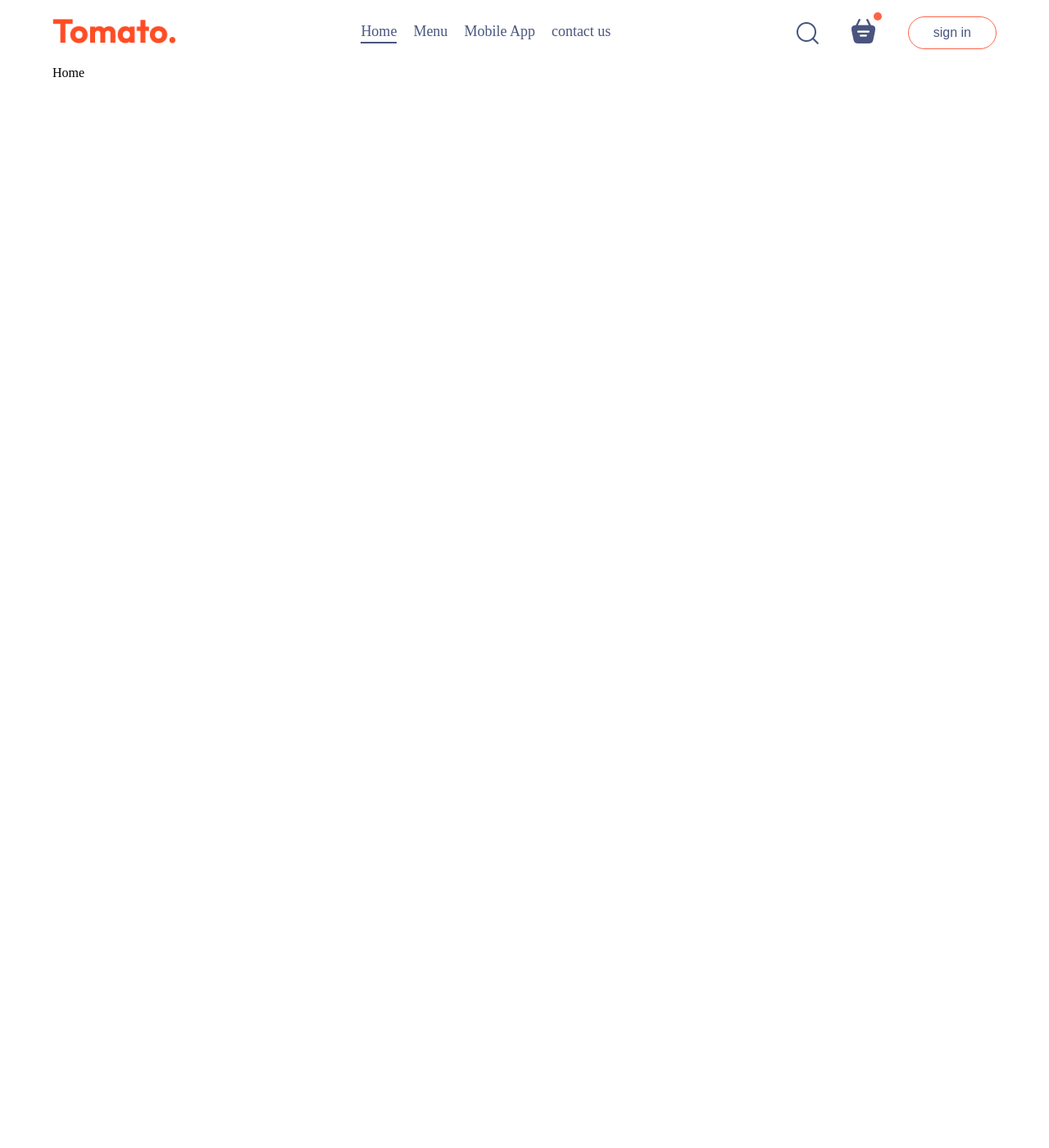
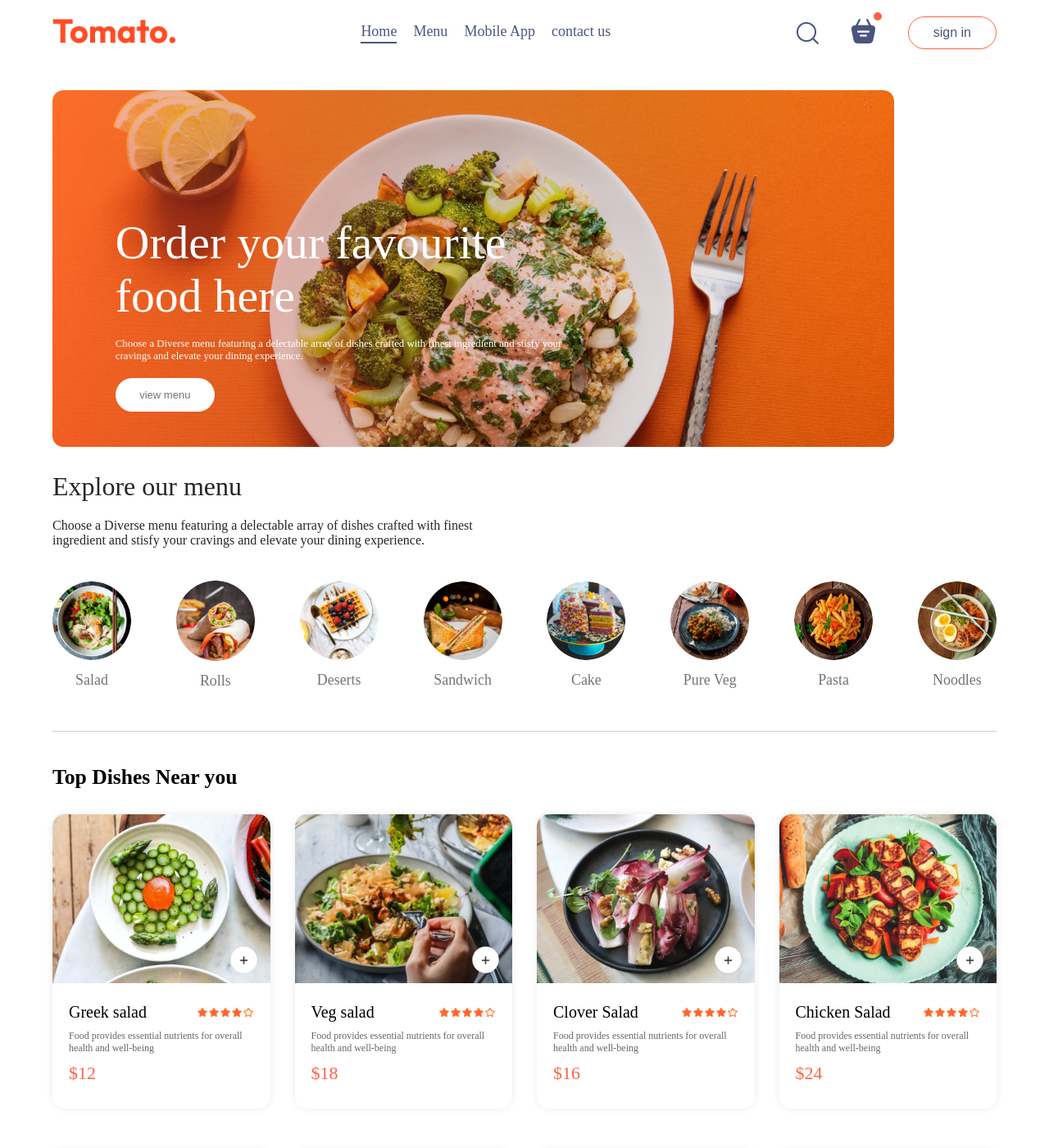
Before and after one commit to divas18/Food-Delivery, a React (Create React App) app: page / in a window 1280 px wide. Shown: the top 1400 px of the page at 82% size. Before the commit the page ends 800 px from the top, so only its background shows below. Built offline with nearby package versions, Linux system fonts and the light colour scheme.

Commit message:
added Home dashboard and functionality

```diff
--- /dev/null
+++ b/src/components/Explore Menu/ExploreMenu.css
@@ -0,0 +1,56 @@
+.explore-menu {
+    display: flex;
+    flex-direction: column;
+    gap: 20px;
+}
+
+.explore-menu-heading {
+    color: #262626;
+    font-weight: 500;
+}
+
+.explore-menu-subheading {
+    color: #262626;
+    max-width: 50%;
+}
+
+.explore-menu-list {
+    display: flex;
+    align-items: center;
+    justify-content: space-between;
+    gap: 30px;
+    text-align: center;
+    margin: 20px 0;
+    overflow-x: scroll;
+}
+
+.explore-menu-list::-webkit-scrollbar {
+    display: none;
+}
+
+.explore-menu-list-item img {
+    width: 7.5vw;
+    min-width: 80px;
+    cursor: pointer;
+    border-radius: 50%;
+    transition: 0.2s;
+}
+
+.explore-menu-list-item p {
+    margin-top: 10px;
+    color: #747474;
+    font-size: max(1.4vw, 16px);
+    cursor: pointer;
+}
+
+.explore-menu-list-item .active {
+    border: 4px solid tomato;
+    padding: 2px;
+}
+
+.explore-menu hr {
+    margin: 10px 0px;
+    height: 2px;
+    background: #e2e2e2;
+    border: none;
+}
--- /dev/null
+++ b/src/components/Explore Menu/ExploreMenu.jsx
@@ -0,0 +1,38 @@
+import React from "react";
+import "./ExploreMenu.css";
+import { menu_list } from "../../assets/assets";
+
+const ExploreMenu = ({ category, setCategory }) => {
+
+    const handleMenuSelection = (e) => {
+        const dataSrc = e.target.getAttribute('data-src');
+
+        if(dataSrc) {
+            setCategory((prev) => prev === dataSrc ? "All" : dataSrc);
+        }
+    }
+
+  return (
+    <div className="explore-menu" id="explore-menu">
+      <h1 className="explore-menu-heading">Explore our menu</h1>
+      <p className="explore-menu-subheading">
+        Choose a Diverse menu featuring a delectable array of dishes crafted
+        with finest ingredient and stisfy your cravings and elevate your dining
+        experience.
+      </p>
+      <div className="explore-menu-list" onClick={handleMenuSelection}>
+        {menu_list?.map((item, index) => {
+          return (
+            <div className="explore-menu-list-item" key={index}>
+              <img src={item.menu_image} alt={item.menu_name} data-src={item.menu_name} className={category === item.menu_name ? "active": ""} />
+              <p data-src={item.menu_name}>{item.menu_name}</p>
+            </div>
+          );
+        })}
+      </div>
+      <hr />
+    </div>
+  );
+};
+
+export default ExploreMenu;
--- /dev/null
+++ b/src/components/FoodDisplay/FoodDisplay.css
@@ -0,0 +1,16 @@
+.food-display {
+    margin-top: 30px;
+}
+
+.food-display h2 {
+    font-size: max(2vw, 24px);
+    font-weight: 600;
+}
+
+.food-display-list {
+    display: grid;
+    grid-template-columns: repeat(auto-fill, minmax(240px, 1fr));
+    margin-top: 30px;
+    gap: 30px;
+    row-gap: 50px;
+}
--- /dev/null
+++ b/src/components/FoodDisplay/FoodDisplay.jsx
@@ -0,0 +1,22 @@
+import React, { useContext } from "react";
+import { StoreContext } from "../../context/StoreContext";
+import "./FoodDisplay.css";
+import FoodItem from "../FoodItem/FoodItem";
+
+const FoodDisplay = ({ category }) => {
+  const { food_list } = useContext(StoreContext);
+  return (
+    <div className="food-display" id="food-display">
+      <h2>Top Dishes Near you</h2>
+      <div className="food-display-list">
+        {food_list.map((item, index) => {
+          if (category === "All" || category === item.category) {
+            return <FoodItem key={index} foodInfo={item} />;
+          }
+        })}
+      </div>
+    </div>
+  );
+};
+
+export default FoodDisplay;
--- /dev/null
+++ b/src/components/FoodItem/FoodItem.css
@@ -0,0 +1,77 @@
+.food-item {
+  width: 100%;
+  margin: auto;
+  border-radius: 15px;
+  box-shadow: 0px 0px 10px #00000015;
+  transition: 0.3s;
+  animation: fadeIn 1s;
+}
+
+.food-item-image-container {
+  position: relative;
+}
+
+.food-item-image {
+  width: 100%;
+  border-radius: 15px 15px 0 0;
+}
+
+.food-item-info {
+  padding: 20px;
+}
+
+.food-item-name-rating {
+  display: flex;
+  flex-direction: row;
+  align-items: center;
+  justify-content: space-between;
+  margin-bottom: 10px;
+}
+
+.food-item-name-rating p {
+  font-size: 20px;
+  font-weight: 500;
+}
+
+.food-item-name-rating img {
+  width: 70px;
+}
+
+.food-item-desc {
+  color: #676767;
+  font-size: 12px;
+}
+
+.food-item-price {
+  font-size: 22px;
+  color: tomato;
+  font-weight: 500;
+  margin: 10px 0;
+}
+
+.add {
+  position: absolute;
+  bottom: 15px;
+  right: 15px;
+  width: 35px;
+  border-radius: 50%;
+  cursor: pointer;
+}
+
+.food-item-counter {
+  display: flex;
+  align-items: center;
+  justify-content: flex-end;
+  gap: 10px;
+  padding: 6px;
+  border-radius: 50px;
+  background-color: white;
+  position: absolute;
+  bottom: 15px;
+  right: 15px;
+  cursor: pointer;
+}
+
+.food-item-counter img {
+    width: 30px;
+}
--- /dev/null
+++ b/src/components/FoodItem/FoodItem.jsx
@@ -0,0 +1,50 @@
+import React, { useContext } from "react";
+import "./FoodItem.css";
+import { assets } from "../../assets/assets";
+import { StoreContext } from "../../context/StoreContext";
+
+const FoodItem = ({ foodInfo }) => {
+  const { _id, name, description, price, image } = foodInfo;
+
+  const { cartItems, addToCart, removeFromCart } = useContext(StoreContext);
+
+  return (
+    <div className="food-item">
+      <div className="food-item-image-container">
+        <img className="food-item-image" src={image} alt={name} />
+        {!cartItems[_id] ? (
+          <img
+            className="add"
+            src={assets.add_icon_white}
+            alt="add-icon"
+            onClick={() => addToCart(_id)}
+          />
+        ) : (
+          <div className="food-item-counter">
+            <img
+              onClick={() => removeFromCart(_id)}
+              src={assets.remove_icon_red}
+              alt="remove icon"
+            />
+            <p>{cartItems[_id]}</p>
+            <img
+              onClick={() => addToCart(_id)}
+              src={assets.add_icon_green}
+              alt="add-icon-green"
+            />
+          </div>
+        )}
+      </div>
+      <div className="food-item-info">
+        <div className="food-item-name-rating">
+          <p>{name}</p>
+          <img src={assets.rating_starts} alt="rating" />
+        </div>
+        <p className="food-item-desc">{description}</p>
+        <p className="food-item-price">${price}</p>
+      </div>
+    </div>
+  );
+};
+
+export default FoodItem;
--- a/src/components/Header/Header.css
+++ b/src/components/Header/Header.css
@@ -0,0 +1,40 @@
+.header {
+    height: 34vw;
+    margin: 30px auto;
+    background: url('../../assets/header_img.png') no-repeat;
+    background-size: contain;
+    position: relative;
+}
+
+.header-contents {
+    position: absolute;
+    display: flex;
+    flex-direction: column;
+    align-items: start;
+    gap: 1.5vw;
+    max-width: 50%;
+    bottom: 10%;
+    left: 6vw;
+    animation: fadeIn 3s;
+}
+
+.header-contents h2 {
+    font-weight: 500;
+    color: white;
+    font-size: max(4.5vw, 22px);
+}
+
+.header-contents p {
+    color: white;
+    font-size: 1vw;
+}
+
+.header-contents button {
+    border: none;
+    color: #747474;
+    font-weight: 500;
+    padding: 1vw 2.3vw;
+    background-color: white;
+    font-size: max(1vw, 13px);
+    border-radius: 50px;
+}
--- a/src/components/Header/Header.jsx
+++ b/src/components/Header/Header.jsx
@@ -1,10 +1,20 @@
-import React from 'react'
-import "./Header.css"
+import React from "react";
+import "./Header.css";
 
 const Header = () => {
   return (
-    <div>Header</div>
-  )
-}
+    <div className="header">
+      <div className="header-contents">
+        <h2>Order your favourite food here</h2>
+        <p>
+          Choose a Diverse menu featuring a delectable array of dishes crafted
+          with finest ingredient and stisfy your cravings and elevate your
+          dining experience.
+        </p>
+        <button>view menu</button>
+      </div>
+    </div>
+  );
+};
 
-export default Header
+export default Header;
--- /dev/null
+++ b/src/context/StoreContext.js
@@ -0,0 +1,39 @@
+import { createContext, useEffect, useState } from "react";
+import { food_list } from "../assets/assets";
+
+export const StoreContext = createContext(null);
+
+const StoreContextProvider = (props) => {
+  const [cartItems, setCartItems] = useState({});
+
+  const addToCart = (itemId) => {
+    if (!cartItems[itemId]) {
+      setCartItems((prev) => ({ ...prev, [itemId]: 1 }));
+    }
+    setCartItems((prev) => ({ ...prev, [itemId]: prev[itemId] + 1 }));
+  };
+
+  const removeFromCart = (itemId) => {
+    setCartItems((prev) => ({ ...prev, [itemId]: prev[itemId] - 1 }));
+  };
+
+  const contextValue = {
+    food_list,
+    cartItems,
+    setCartItems,
+    addToCart,
+    removeFromCart,
+  };
+
+  useEffect(() => {
+console.log(cartItems);
+  }, [cartItems])
+
+  return (
+    <StoreContext.Provider value={contextValue}>
+      {props.children}
+    </StoreContext.Provider>
+  );
+};
+
+export default StoreContextProvider;
--- a/src/index.css
+++ b/src/index.css
@@ -17,3 +17,12 @@
   width: 90%;
   margin: auto;
 }
+
+@keyframes fadeIn {
+  0% {
+    opacity: 0;
+  }
+  100% {
+    opacity: 1;
+  }
+}
--- a/src/index.js
+++ b/src/index.js
@@ -4,12 +4,15 @@
 import App from "./App";
 import reportWebVitals from "./reportWebVitals";
 import { BrowserRouter } from "react-router-dom";
+import StoreContextProvider from "./context/StoreContext";
 
 const root = ReactDOM.createRoot(document.getElementById("root"));
 root.render(
   <React.StrictMode>
     <BrowserRouter>
-      <App />
+      <StoreContextProvider>
+        <App />
+      </StoreContextProvider>
     </BrowserRouter>
   </React.StrictMode>
 );
--- a/src/pages/Home/Home.jsx
+++ b/src/pages/Home/Home.jsx
@@ -1,10 +1,19 @@
-import React from 'react'
-import "./Home.css"
+import React, { useEffect, useState } from "react";
+import "./Home.css";
+import Header from "../../components/Header/Header";
+import ExploreMenu from "../../components/Explore Menu/ExploreMenu";
+import FoodDisplay from "../../components/FoodDisplay/FoodDisplay";
 
 const Home = () => {
+  const [category, setCategory] = useState("All");
+
   return (
-    <div>Home</div>
-  )
-}
+    <div>
+      <Header />
+      <ExploreMenu category={category} setCategory={setCategory} />
+      <FoodDisplay category={category} />
+    </div>
+  );
+};
 
-export default Home
+export default Home;
```
